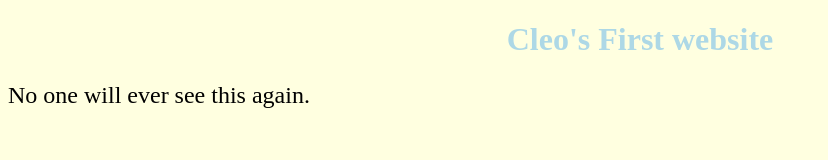
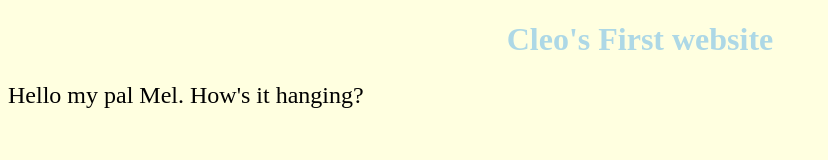
Before and after one commit to cleorupp/cleorupp.github.io, a plain HTML site: page index.html in a window 1280 px wide. Shown: the whole page, without its empty margins (0-828 px from the left). Drawn offline with Linux system fonts and the light colour scheme.

Commit message:
Update index.html

```diff
--- a/index.html
+++ b/index.html
@@ -21,7 +21,7 @@ p {
 <body>
 
 <h1>Cleo's First website</h1>
-<p>No one will ever see this again.</p>
+<p>Hello my pal Mel. How's it hanging?</p>
 
 </body>
 </html>
```
